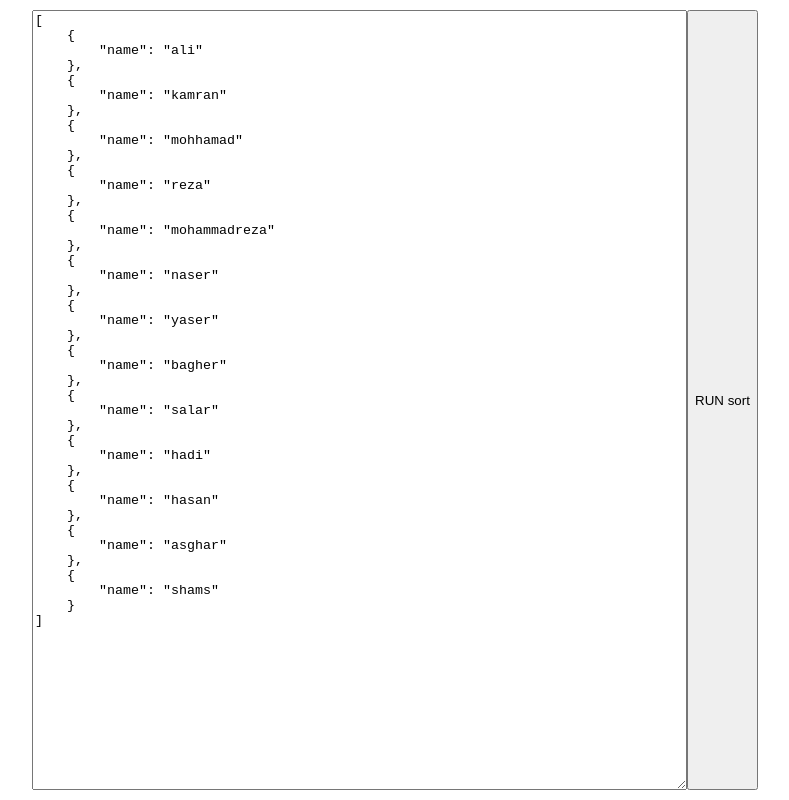
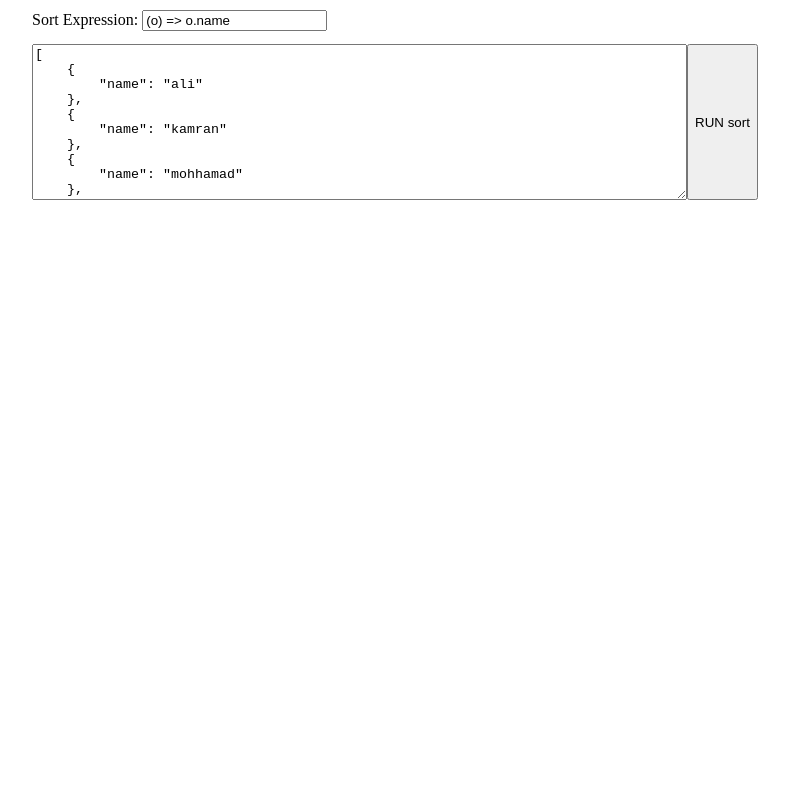
Before and after one commit to mr-samani/orderby, a website built with webpack: page demo/index.html in a window 1280 px wide. Shown: the whole page, without its empty margins (8-797 px from the left). Built offline with nearby package versions, Linux system fonts and the light colour scheme.

Commit message:
use function for demo

```diff
--- a/demo/index.html
+++ b/demo/index.html
@@ -9,9 +9,15 @@
   </head>
   <body>
     <div class="container">
-      <textarea name="input" id="input" rows="10"></textarea>
-      <button id="run">RUN sort</button>
-      <pre id="result"></pre>
+      <div class="function">
+        <label for="sort-function">Sort Expression:</label>
+        <input type="text" placeholder="Sort function" id="sort-function" />
+      </div>
+      <div class="inner">
+        <textarea name="input" id="input" rows="10"></textarea>
+        <button id="run">RUN sort</button>
+        <pre id="result"></pre>
+      </div>
     </div>
 
     <script src="../dist/bundle.js" type="module"></script>
--- a/demo/script.js
+++ b/demo/script.js
@@ -1,5 +1,6 @@
 var input = document.querySelector('textarea#input');
 var result = document.querySelector('pre#result');
+var sortFunction = document.querySelector('input#sort-function');
 var users = [
   { name: 'ali' },
   { name: 'kamran' },
@@ -18,13 +19,15 @@ var users = [
 
 function init() {
   input.value = JSON.stringify(users, '', 4);
+  sortFunction.value = '(o) => o.name';
   document.querySelector('button#run').addEventListener('click', sort);
 }
 
 function sort() {
   result.innerHTML = '';
   let list = JSON.parse(input.value);
-  var sorted = list.orderBy((o) => o.name);
+  var f = new Function(`return ${sortFunction.value};`);
+  var sorted = list.orderBy(f());
   console.log(sorted);
   result.innerHTML = JSON.stringify(sorted, '', 4);
 }
--- a/demo/style.css
+++ b/demo/style.css
@@ -7,13 +7,22 @@ body {
 .container {
   max-width: 1200px;
   margin: 10px auto;
-  display: flex;
   height: calc(100vh - 20px);
 }
 
+.container .inner {
+  display: flex;
+}
 
-textarea,pre{
-    flex:auto;
-    max-height: 100%;
-    overflow: auto;
+textarea,
+pre {
+  flex: auto;
+  max-height: 100%;
+  overflow: auto;
 }
+
+
+
+.function{
+    height: 34px;
+}
```
